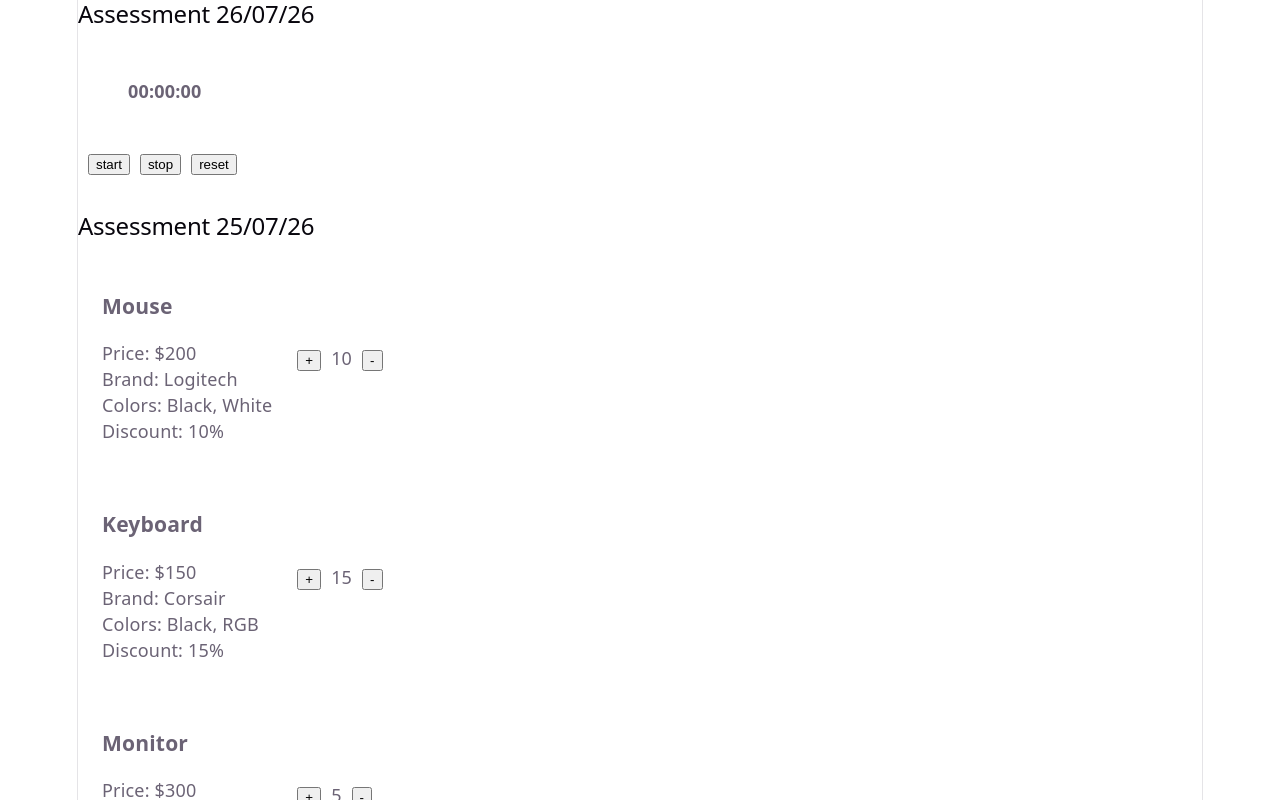
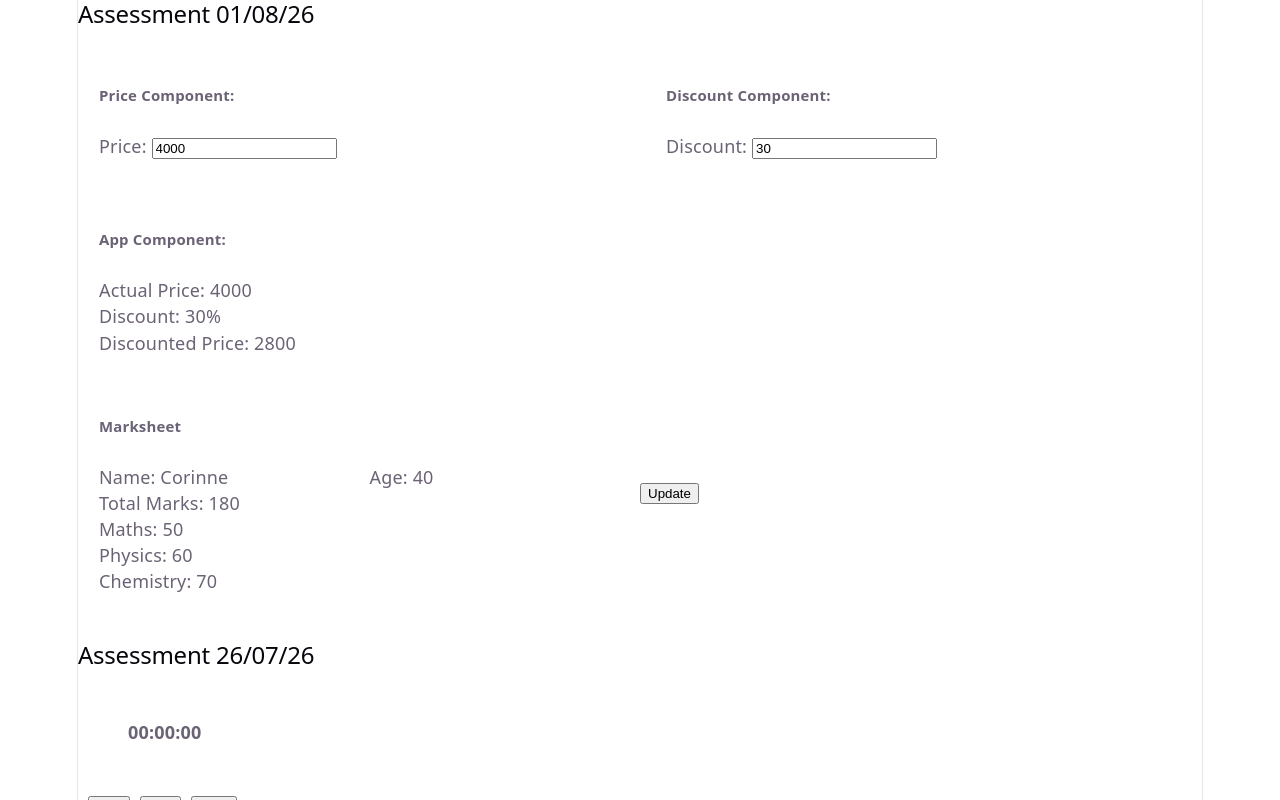
Before and after one commit to ppxt-code/fsd_phamphu_assignments_course4, a React (Vite) app: page / in a window 1280 px wide. Shown: the top 800 px of the page. Built offline with nearby package versions, Linux system fonts and the light colour scheme.

Commit message:
assessment 01/07/26

```diff
--- a/src/App.jsx
+++ b/src/App.jsx
@@ -1,9 +1,12 @@
 import React from 'react';
 import Timer from './Timer';
+import HookExamples from './HookExamples';
 
 function App() {
   return (
     <div>
+      <h2>Assessment 01/08/26</h2>
+      <HookExamples /><br/>
       <h2>Assessment 26/07/26</h2>
       <Timer /><br/>
       <h2>Assessment 25/07/26</h2>
--- /dev/null
+++ b/src/HookExamples.jsx
@@ -0,0 +1,66 @@
+import React, { useState, useEffect, useContext } from 'react';
+function HookExamples() {
+    return (<div>
+        <ContextExample />
+        <StateEffectExample />
+    </div>);
+}
+//
+const PriceContext = React.createContext(null);
+function ContextExample() {
+    const [price, setPrice] = useState(4000);
+    const [discount, setDiscount] = useState(30);
+    return (<div>
+                <PriceContext.Provider value={{price, discount, setPrice, setDiscount}}>
+                    <div style={{ display:"flex", gap:"10px", width:"100%", flex:"1"}}>
+                        <PriceComponent />
+                        <DiscountComponent />
+                    </div>
+                    <AppComponent />
+                </PriceContext.Provider>
+            </div>);
+}
+function PriceComponent() {
+    const { price, setPrice } = useContext(PriceContext);
+    return (<div  style={{border: "1px solid white", padding: "10px", margin: "10px", flex:"1"}}>
+        <h5>Price Component:</h5>
+            Price: <input type="number" value={price} onChange={(e)=>setPrice(Number(e.target.value))} />
+            </div>);
+}
+function DiscountComponent() {
+    const { discount, setDiscount } = useContext(PriceContext);
+    return (<div  style={{border: "1px solid white", padding: "10px", margin: "10px", flex:"1"}}>
+        <h5>Discount Component:</h5>
+            Discount: <input type="number" value={discount} onChange={(e)=>setDiscount(Number(e.target.value))} />
+            </div>);
+}
+function AppComponent() {
+    const { price, discount } = useContext(PriceContext);
+    return (<div  style={{border: "1px solid white", padding: "10px", margin: "10px"}}>
+            <h5>App Component:</h5> <p>Actual Price: {price}</p>
+            <p>Discount: {discount}%</p>
+            <p>Discounted Price: {price * (1 - discount/100)}</p>
+            </div>);
+}
+//
+function StateEffectExample() {
+    const [student] = useState({name: "Corinne", age: 40});
+    const [notes, setNotes] = useState({Maths: 50, Physics: 60, Chemistry: 70});
+    const [total, setTotal] = useState(notes.Maths + notes.Physics + notes.Chemistry);
+    useEffect(()=>{setTotal(notes.Maths + notes.Physics + notes.Chemistry)},[notes]);
+    return (<div style={{border: "1px solid white ", padding: "10px", margin: "10px", display:"flex", alignItems:"center"}}>
+                <div style={{flex:"1"}}>
+                    <h5>Marksheet</h5>
+                    <div style={{display:"flex", flex:"1"}}>
+                        <p style={{flex:"1"}}>Name: {student.name}</p> <p style={{flex:"1"}}>Age: {student.age}</p>
+                    </div>
+                    <p>Total Marks: {total}</p>
+                    <p>Maths: {notes.Maths}</p> <p>Physics: {notes.Physics}</p> <p>Chemistry: {notes.Chemistry}</p>
+                </div>
+                <div style={{flex:"1"}}>
+                    <button onClick = {()=>setNotes({Maths:notes.Maths+10, Physics:notes.Physics+10, Chemistry:notes.Chemistry+10})}>Update</button>
+                </div>
+            </div>);
+}
+
+export default HookExamples;
```
